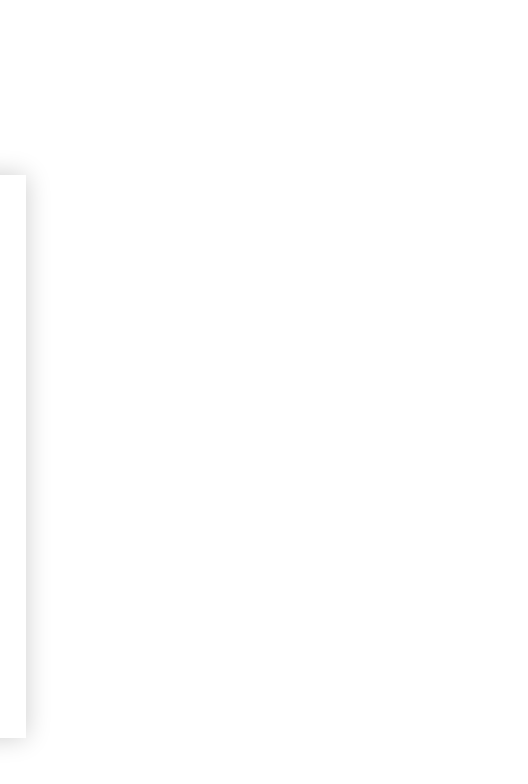
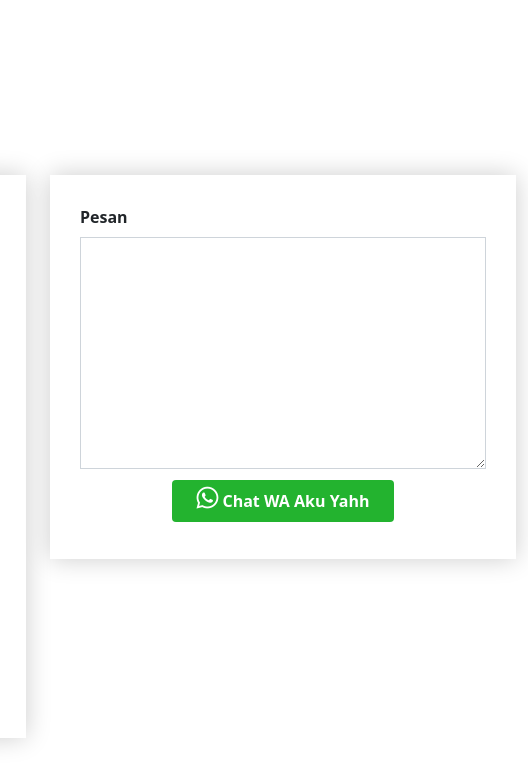
Before and after one commit to aryajf/my-cv, a plain HTML site: page index.html in a window 1280 px wide. Shown: the part 2232-3016 px from the top of the page, 752-1280 px from the left. Drawn offline with nearby package versions, Linux system fonts and the light colour scheme.

Commit message:
update whatsapp

```diff
--- a/index.html
+++ b/index.html
@@ -240,6 +240,19 @@
                                 <div style="width: 100%"><iframe width="100%" height="250" frameborder="0" scrolling="no" marginheight="0" marginwidth="0" src="https://maps.google.com/maps?width=100%25&amp;height=400&amp;hl=en&amp;q=-6.1705,106.8083+(Alamat%20Gua)&amp;t=&amp;z=14&amp;ie=UTF8&amp;iwloc=B&amp;output=embed"><a href="https://www.maps.ie/distance-area-calculator.html">distance maps</a></iframe></div>
                             </div>
                         </div>
+                        <div class="col-6">
+                            <div class="info">
+                                <div class="form-group">
+                                    <label for="message">Pesan</label>
+                                    <textarea class="form-control" id="message" rows="10" required=""></textarea>
+                                </div>
+                                <div class="my-3">
+                                    <div class="text-center">
+                                        <a href="https://wa.me/6283891684856" id="whatsapp-button" target="_blank"><span class="fa-brands fa-whatsapp"></span> Chat WA Aku Yahh</a>
+                                    </div>
+                                </div>
+                            </div>
+                        </div>
                     </div>
                 </div>
             </div>
--- a/script.js
+++ b/script.js
@@ -32,3 +32,11 @@ window.onscroll = function(){
         hamburger.classList.remove('active')
     }
 }
+
+// Chat ke whatsapp
+let whatsappButton = document.getElementById('whatsapp-button')
+let message = document.getElementById('message')
+
+message.addEventListener('keyup', function(){
+    let pesan = message.value
+})
--- a/style.css
+++ b/style.css
@@ -288,6 +288,32 @@ section{
     color: #173b6c;
 }
 
+.contact label {
+    padding-bottom: 8px;
+    font-weight: 600;
+}
+
+.contact textarea {
+    padding: 10px 15px;
+    border-radius: 0;
+    box-shadow: none;
+    font-size: 14px;
+}
+
+.contact #whatsapp-button {
+    background: #23b32f;
+    border: 0;
+    padding: 10px 24px;
+    color: #fff;
+    border-radius: 4px;
+    font-weight: 600;
+    text-decoration: none;
+}
+
+.contact #whatsapp-button span{
+    font-size: 25px;
+}
+
 @media screen and (max-width:768px){
     #hero h1 {
         font-size: 40px;
```
